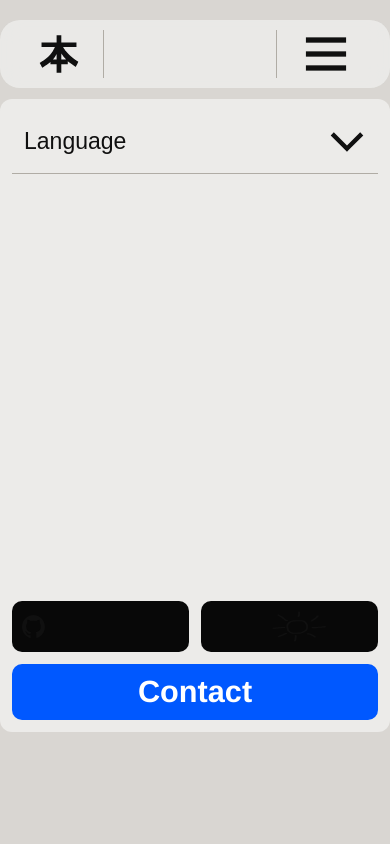
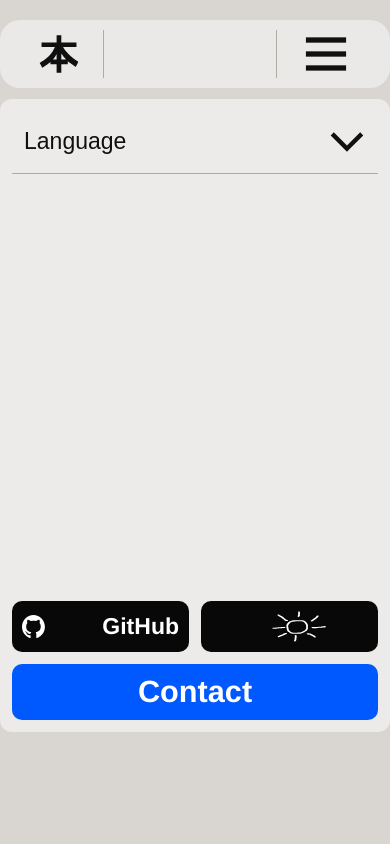
Before and after one commit to lettu3/lettu3.github.io, a React (Vite) app: page / in a window 390 px wide. Both pictures are taken after a click on the button 326 px from the left and 53 px from the top of the page. Shown: the top 844 px of the page. Built offline with nearby package versions, Linux system fonts and the light colour scheme.

Commit message:
mobile buttons

```diff
--- a/src/components/GithubButton/GithubButton.tsx
+++ b/src/components/GithubButton/GithubButton.tsx
@@ -5,14 +5,24 @@ import { RootState } from "../../state/store";
 
 function GithubButton(){
     const theme = useSelector((state: RootState) => state.theme.value);
+    const {width} = useSelector((state: RootState) => state.window);
 
-    const currentIcon = theme === 'light' ? './githubLight.svg' : './githubDark.svg';
+    const isMobile = width < 480;
+
+    let currentIcon = theme === 'light' ? './githubLight.svg' : './githubDark.svg';
+    if (isMobile && (theme === 'light')) {
+        currentIcon = './githubDark.svg';
+    }
+    else if (isMobile && (theme === 'dark')) {
+        currentIcon = './githubLight.svg';
+    }
 
     return (
         <div className="github-container">
             {/* ??? */}
             <a href="https://github.com/lettu3" className="github-button">
                 <img src={currentIcon} alt="github-icon" className="github-button-img"/>
+                {isMobile && <span className="github-button-text">GitHub</span>}
             </a>
         </div>
     );
--- a/src/components/Theme.tsx
+++ b/src/components/Theme.tsx
@@ -6,9 +6,18 @@ import { toggleTheme } from "../state/theme/themeSlice";
 
 export default function Theme () {
     const theme = useSelector((state: RootState) => state.theme.value);
+    const {width} = useSelector((state: RootState) => state.window);
     const dispatch = useDispatch();
 
-    const currentScheme = theme === 'light' ? '/schemeLight.svg' : '/schemeDark.svg';
+    const isMobile = width < 480;
+
+    let currentScheme = theme === 'light' ? '/schemeLight.svg' : '/schemeDark.svg';
+    if (isMobile && (theme === 'light')) {
+        currentScheme = '/schemeDark.svg';
+    }
+    else if (isMobile && (theme === 'dark')) {
+        currentScheme = '/schemeLight.svg';
+    }
 
     return (
             <div className='theme-container'>
```
